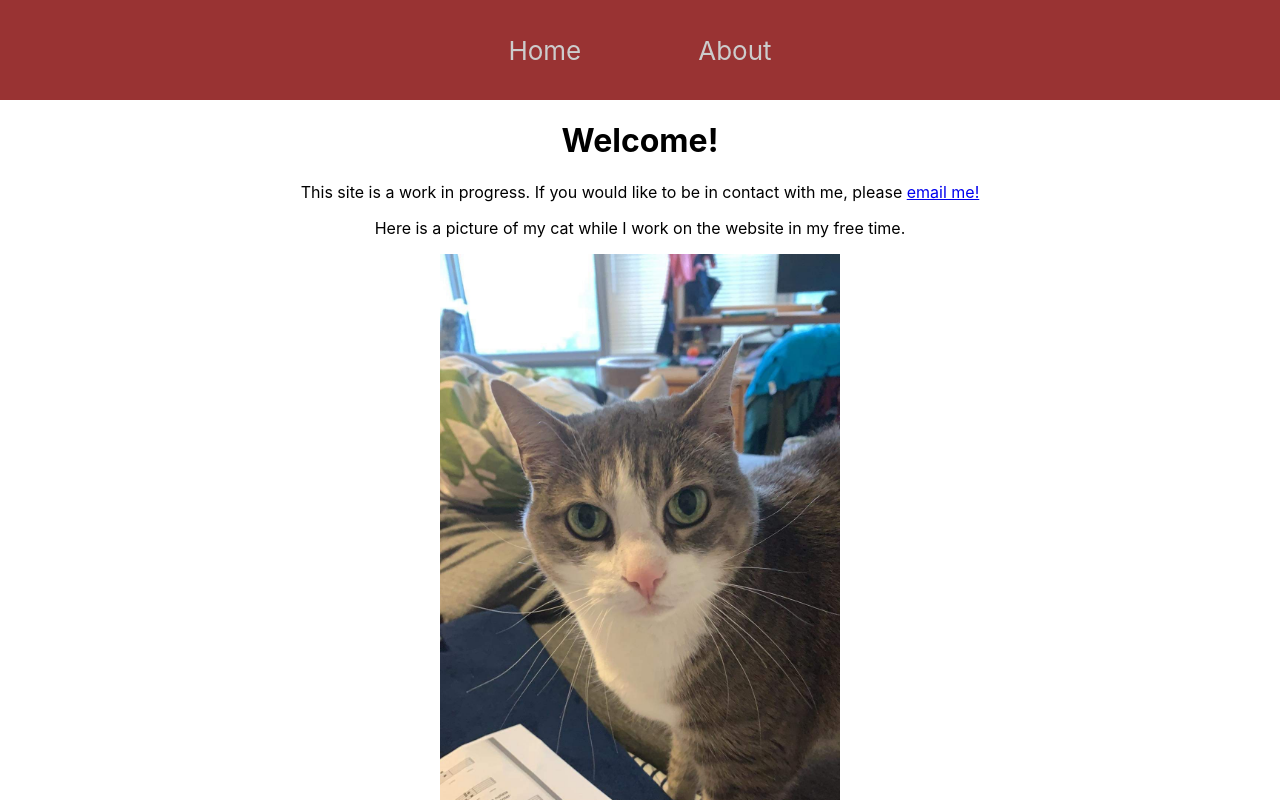
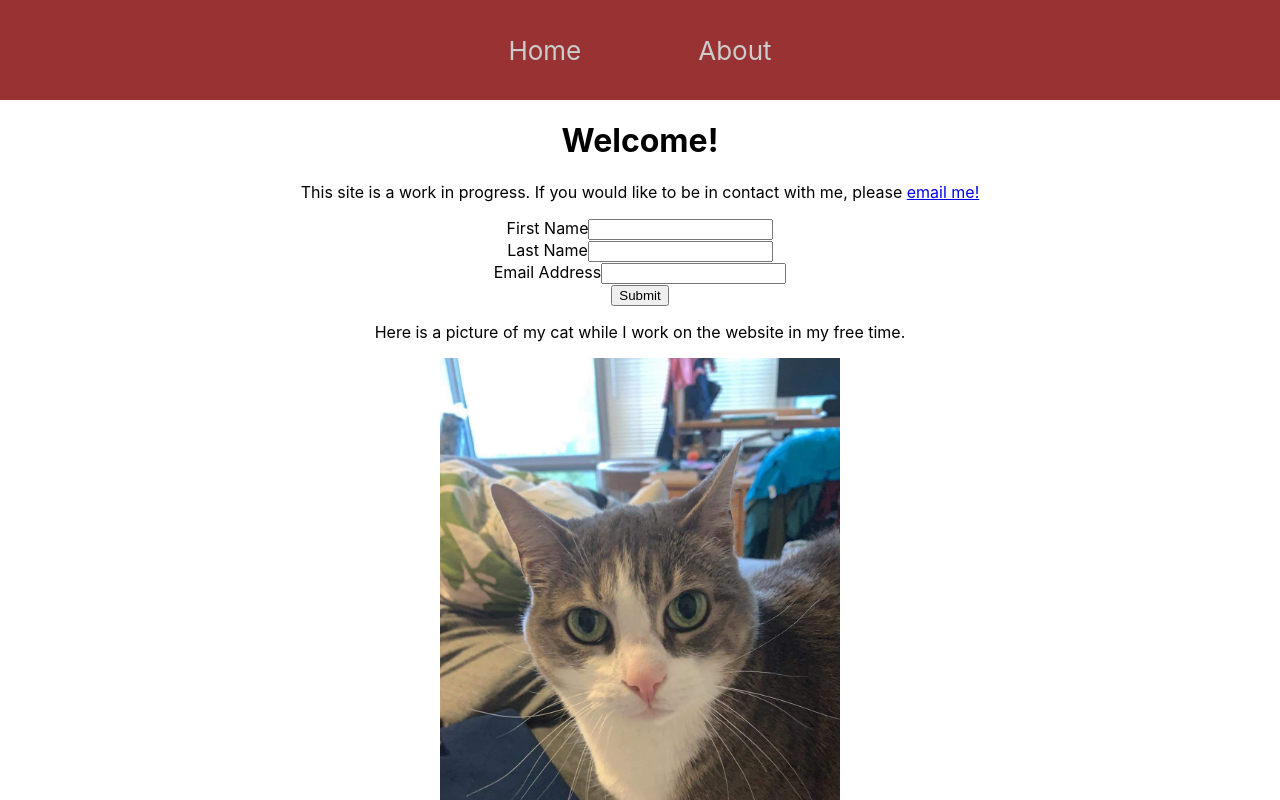
Before and after one commit to kodonnell327/resumesite, a React (Create React App) app: page / in a window 1280 px wide. Shown: the top 800 px of the page. Built offline with nearby package versions, Linux system fonts and the light colour scheme.

Commit message:
Messing with formik

```diff
--- a/package.json
+++ b/package.json
@@ -3,6 +3,7 @@
   "version": "0.1.0",
   "private": true,
   "dependencies": {
+    "formik": "^2.0.3",
     "node-sass": "^4.12.0",
     "react": "^16.8.6",
     "react-dom": "^16.8.6",
--- a/src/contact_form.js
+++ b/src/contact_form.js
@@ -1,33 +1,56 @@
 import React from 'react';
+import { Formik, Field, Form, ErrorMessage } from 'formik';
+import MyReCAPTCHA from './utils/recaptcha';
 
 class ContactForm extends React.Component {
-    constructor(props) {
-        super(props);
-        this.state = {
-            fullName: '',
-        };
+    /*
+    {formik.touched.email && Formik.errors.email ? (
+                        <ErrorMessage name="email"></ErrorMessage>
+                    ) : null}
+    */
 
-        this.handleInputChange = this.handleInputChange.bind(this);
-    }
-
-    handleInputChange(event) {
-        const target = event.target;
-        const value = target.value;
-        const name = target.name;
-
-        this.setState({
-            [name]: value
-        });
-    }
 
     render() {
         return (
-            <form>
-                <label>Full Name:
-                    <input type="text" name="fullName" />
-                </label>
-                <input type="submit" value="Submit" />
-            </form>
+            <Formik
+                initialValues={{firstName: '', lastName: "", email: "" }}
+                validate={values => {
+                    const errors = {};
+                    if (!values.email) {
+                        errors.email = 'Required';
+                    } else if(
+                        !/^[A-Z0-9._%+-]+@[A-Z0-9.-]+\.[A-Z]{2,}$/i.test(values.email)
+                    ) {
+                        errors.email = 'Invalid email address';
+                    }
+                    return errors
+                }}
+                onSubmit={(values, { setSubmitting }) => {
+                    setTimeout(() => {
+                        alert(JSON.stringify(values, null, 2));
+                        setSubmitting = false;
+                    }, 400);
+                }}
+                >
+
+                <Form>
+                    <label htmlFor="firstName">First Name</label>
+                    <Field id="firstName" name="firstName" type="text"></Field>
+                    <ErrorMessage name="firstName"></ErrorMessage>
+                    <br/>
+
+                    <label htmlFor="lastName">Last Name</label>
+                    <Field id="lastName" name="lastName" type="text"></Field>
+                    <ErrorMessage name="lastName"></ErrorMessage>
+                    <br/>
+
+                    <label htmlFor="email">Email Address</label>
+                    <Field id="email" name="email" type="email"></Field>
+                    <ErrorMessage name="email"></ErrorMessage>
+                    <br/>
+                    <button type="submit">Submit</button>
+                </Form>
+            </Formik>
         );
     }
 }
--- a/src/home.js
+++ b/src/home.js
@@ -2,6 +2,7 @@
 import Menu from './menu';
 import './scss/home.scss';
 import cat from './cat.jpg';
+import ContactForm from './contact_form';
 
 class Home extends React.Component {
     render() {
@@ -12,6 +13,7 @@
                     <h1>Welcome!</h1>
                     <p>This site is a work in progress.
                         If you would like to be in contact with me, please <a href="mailto: kodonnell327@gmail.com">email me!</a></p>
+                    <ContactForm></ContactForm>
                     <p>Here is a picture of my cat while I work on the website in my free time.</p>
                     <img style={{'width' : '400px', 'height':'auto'}} src={cat} alt="Sydney, my cat, bothering my boyfriend while he does music homework."></img>
                 </div>
--- /dev/null
+++ b/src/secrets.json
@@ -0,0 +1,4 @@
+{
+    "recaptcha_site_key": "6Ld_9r4UAAAAAACosuViYXTHEiNn2ubrjJw2KEky",
+    "recaptcha_secret_key": "6Ld_9r4UAAAAANpCW-phMLDcH1X_VHMYCmIEmNGX"
+}
--- /dev/null
+++ b/src/utils/recaptcha.js
@@ -0,0 +1,15 @@
+import React from 'react';
+import ReCAPTCHA from "react-google-recaptcha";
+import secrets from "../secrets.json"
+
+class MyReCAPTCHA {
+    onChange(value) {
+        console.log("Captcha value:", value);
+    }
+
+    render() {
+        return <ReCAPTCHA sitekey='' onChange={this.onChange} />;
+    }
+}
+
+export default MyReCAPTCHA;
```
